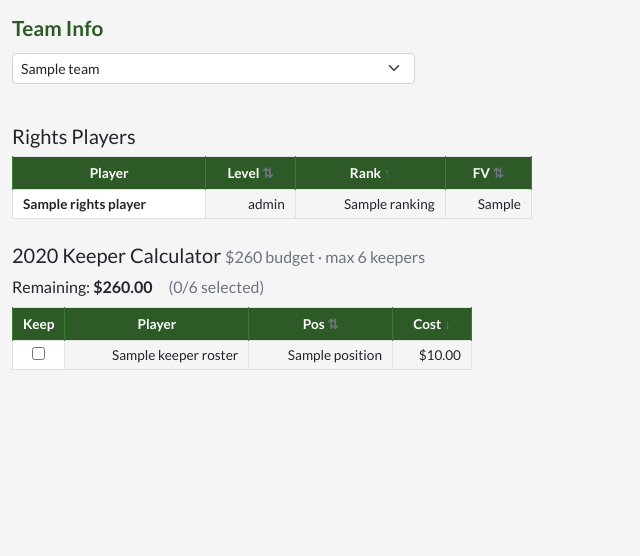
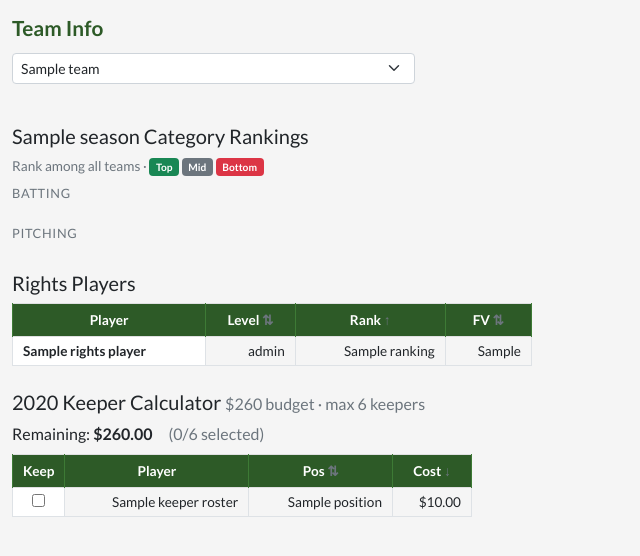
Before and after one commit to nickschm12/wwpkl_webapp, a Flask app: template templates/team_info.html in a window 1280 px wide. Shown: the part 56-612 px from the top of the page, without its empty margins (0-640 px from the left). Run offline with Flask 3, Linux system fonts and the light colour scheme; the template is opened without the code that fills it: most values are stand-ins (such as "Sample title", 1, 10 or a date in 2020); parts of the project's set-up code (start-up, migrations or seed data) failed here and were passed over.

Commit message:
Add category ranking tiles to Team Info page
- Show per-team rank for all 14 roto categories (batting + pitching)
- Color-coded green/gray/red for top/mid/bottom of standings
- Uses same weekly stat aggregation as home page for consistency
- Ranks display as position (1=best), inverting roto internal scoring

Co-Authored-By: Claude Sonnet 4.6 <noreply@anthropic.com>

```diff
--- a/app.yaml
+++ b/app.yaml
@@ -2,7 +2,6 @@ runtime: python312
 instance_class: F4
 
 automatic_scaling:
-  min_instances: 1
   max_instances: 2
 
 handlers:
--- a/main.py
+++ b/main.py
@@ -79,6 +79,10 @@ def _cached_week_stats(season, week):
 @cache.memoize(timeout=86400)  # 24 hours — only changes at season start
 def _cached_available_years():
     return get_available_years(session)
+
+@cache.memoize(timeout=1800)  # 30 min
+def _cached_season_stats(season):
+    return get_season_stats(engine, season)
 
 @cache.memoize(timeout=1800)  # 30 min — record book queries cover all years
 def _cached_all_season_stats_all_years():
@@ -262,6 +266,54 @@ def team_info():
     if not team or team not in teams:
         team = teams[0]
 
+    # Category ranking tiles
+    CATS = [
+        ('runs',       'R',   '{:.0f}', 'batting'),
+        ('hits',       'H',   '{:.0f}', 'batting'),
+        ('homeruns',   'HR',  '{:.0f}', 'batting'),
+        ('rbis',       'RBI', '{:.0f}', 'batting'),
+        ('sb',         'SB',  '{:.0f}', 'batting'),
+        ('avg',        'AVG', '{:.3f}', 'batting'),
+        ('ops',        'OPS', '{:.3f}', 'batting'),
+        ('wins',       'W',   '{:.0f}', 'pitching'),
+        ('loses',      'L',   '{:.0f}', 'pitching'),
+        ('saves',      'SV',  '{:.0f}', 'pitching'),
+        ('strikeouts', 'SO',  '{:.0f}', 'pitching'),
+        ('holds',      'HLD', '{:.0f}', 'pitching'),
+        ('era',        'ERA', '{:.2f}', 'pitching'),
+        ('whip',       'WHIP','{:.2f}', 'pitching'),
+    ]
+
+    category_tiles = []
+    all_week_stats = _cached_all_week_stats(season)
+    regular_season_stats = all_week_stats[all_week_stats['week'] < config.PLAYOFF_WEEK_START]
+    if not regular_season_stats.empty:
+        stats_df = regular_season_stats.groupby('name').agg(
+            runs=('runs', 'sum'), hits=('hits', 'sum'), homeruns=('homeruns', 'sum'),
+            rbis=('rbis', 'sum'), sb=('sb', 'sum'), avg=('avg', 'mean'),
+            ops=('ops', 'mean'), wins=('wins', 'sum'), loses=('loses', 'sum'),
+            saves=('saves', 'sum'), strikeouts=('strikeouts', 'sum'),
+            holds=('holds', 'sum'), era=('era', 'mean'), whip=('whip', 'mean'),
+        ).reset_index()
+    else:
+        stats_df = regular_season_stats
+    if not stats_df.empty and team in stats_df['name'].values:
+        roto = calculate_roto_standings(stats_df, True)
+        num_teams = len(stats_df)
+        row = roto[roto['name'] == team].iloc[0]
+        for stat, label, fmt, group in CATS:
+            raw_rank = int(row[f'{stat}_rank'])
+            # Roto ranks: 12 = best, 1 = worst for all stats. Invert so display rank 1 = best.
+            rank = num_teams + 1 - raw_rank
+            color = 'success' if rank <= 4 else ('secondary' if rank <= 8 else 'danger')
+            category_tiles.append({
+                'label': label,
+                'rank': rank,
+                'value': fmt.format(row[stat]),
+                'color': color,
+                'group': group,
+            })
+
     # Rights players from Google Sheet + DB details
     try:
         all_rights = _cached_rights_players()
@@ -304,6 +356,7 @@ def team_info():
                             season=season,
                             available_years=_cached_available_years(),
                             teams=teams,
+                            category_tiles=category_tiles,
                             rights_players=rights_players,
                             keeper_roster=keeper_roster,
                             keeper_error=keeper_error,
--- a/templates/team_info.html
+++ b/templates/team_info.html
@@ -16,6 +16,37 @@
         </div>
       </div>
     </form>
+    {% if category_tiles %}
+    <div class="mt-4">
+      <h5>{{ season }} Category Rankings</h5>
+      <div class="mb-2 text-muted" style="font-size:0.85rem;">Rank among all teams &middot; <span class="badge bg-success">Top</span> <span class="badge bg-secondary">Mid</span> <span class="badge bg-danger">Bottom</span></div>
+      <div class="mb-1 fw-semibold text-muted" style="font-size:0.8rem; text-transform:uppercase; letter-spacing:.05em;">Batting</div>
+      <div class="d-flex flex-wrap gap-2 mb-3">
+        {% for tile in category_tiles if tile.group == 'batting' %}
+        <div class="card border-{{ tile.color }} text-center" style="width:80px;">
+          <div class="card-header bg-{{ tile.color }} text-white py-1 px-0" style="font-size:0.8rem; font-weight:600;">{{ tile.label }}</div>
+          <div class="card-body py-2 px-1">
+            <div style="font-size:1.1rem; font-weight:700; line-height:1;">#{{ tile.rank }}</div>
+            <div class="text-muted" style="font-size:0.75rem;">{{ tile.value }}</div>
+          </div>
+        </div>
+        {% endfor %}
+      </div>
+      <div class="mb-1 fw-semibold text-muted" style="font-size:0.8rem; text-transform:uppercase; letter-spacing:.05em;">Pitching</div>
+      <div class="d-flex flex-wrap gap-2 mb-4">
+        {% for tile in category_tiles if tile.group == 'pitching' %}
+        <div class="card border-{{ tile.color }} text-center" style="width:80px;">
+          <div class="card-header bg-{{ tile.color }} text-white py-1 px-0" style="font-size:0.8rem; font-weight:600;">{{ tile.label }}</div>
+          <div class="card-body py-2 px-1">
+            <div style="font-size:1.1rem; font-weight:700; line-height:1;">#{{ tile.rank }}</div>
+            <div class="text-muted" style="font-size:0.75rem;">{{ tile.value }}</div>
+          </div>
+        </div>
+        {% endfor %}
+      </div>
+    </div>
+    {% endif %}
+
     {% if rights_players %}
     <div class="mt-4">
       <h5>Rights Players</h5>
@@ -78,6 +109,7 @@
       </table>
     </div>
     {% endif %}
+
   </div>
 {% endblock %}
 
```
Also changed, not shown: 1 other file.
